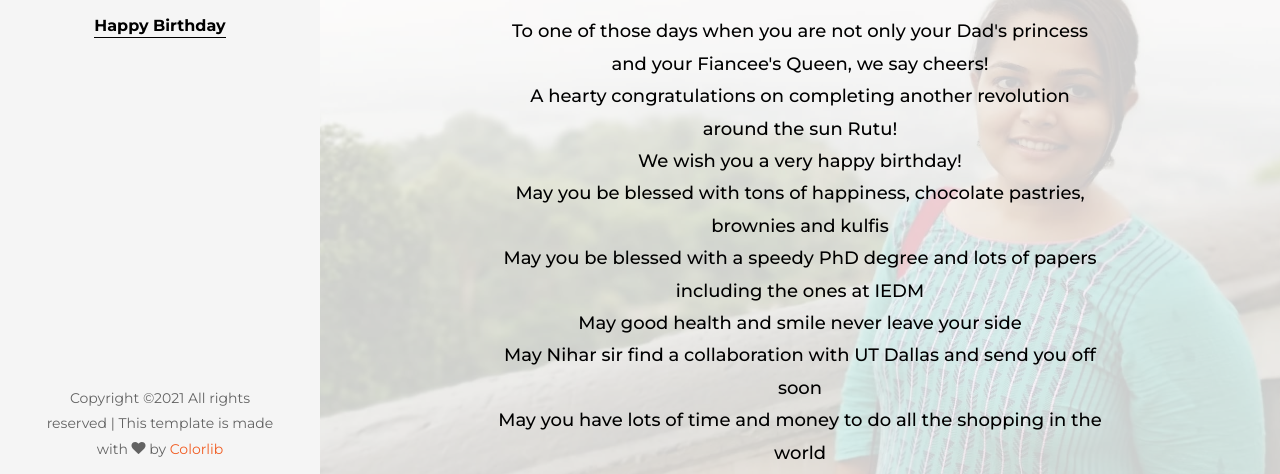
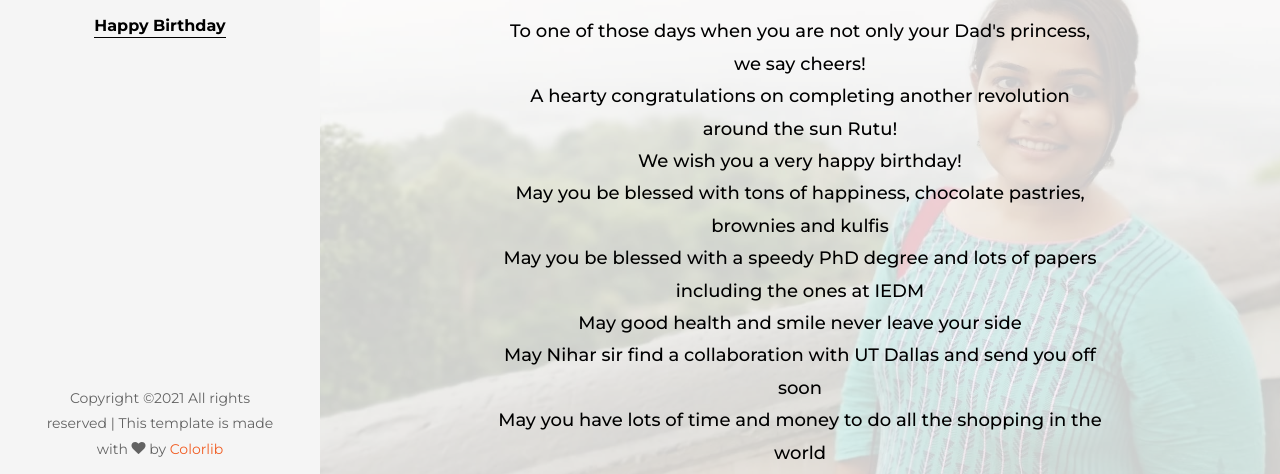
Before and after one commit to ConstantNIT/laddoo.github.io, a plain HTML site: page about.html in a window 1280 px wide. Shown: the part 257-731 px from the top of the page. Drawn offline with Linux system fonts and the light colour scheme; some packages are replaced by stand-ins of ours; no server answers; files whose address does not match are found by name.

Commit message:
Update about.html

```diff
--- a/about.html
+++ b/about.html
@@ -64,7 +64,7 @@
 						<div class="desc">
 							<h2 class="subheading">Happy Birthday</h2>
 							<h1 class="mb-4">Root2</h1>
-							<p class="mb-4">To one of those days when you are not only your Dad's princess and your Fiancee's Queen, we say cheers!</br>
+							<p class="mb-4">To one of those days when you are not only your Dad's princess, we say cheers!</br>
                   A hearty congratulations on completing another revolution around the sun Rutu!</br>
                   We wish you a very happy birthday!</br>
                   May you be blessed with tons of happiness, chocolate pastries, brownies and kulfis</br>
```
